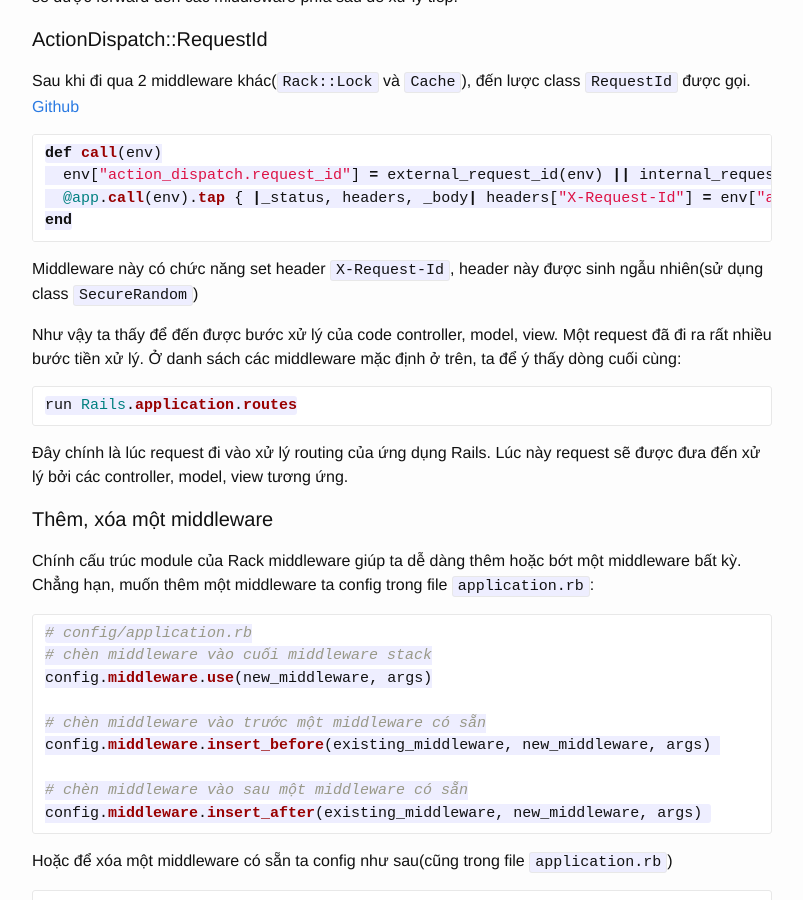
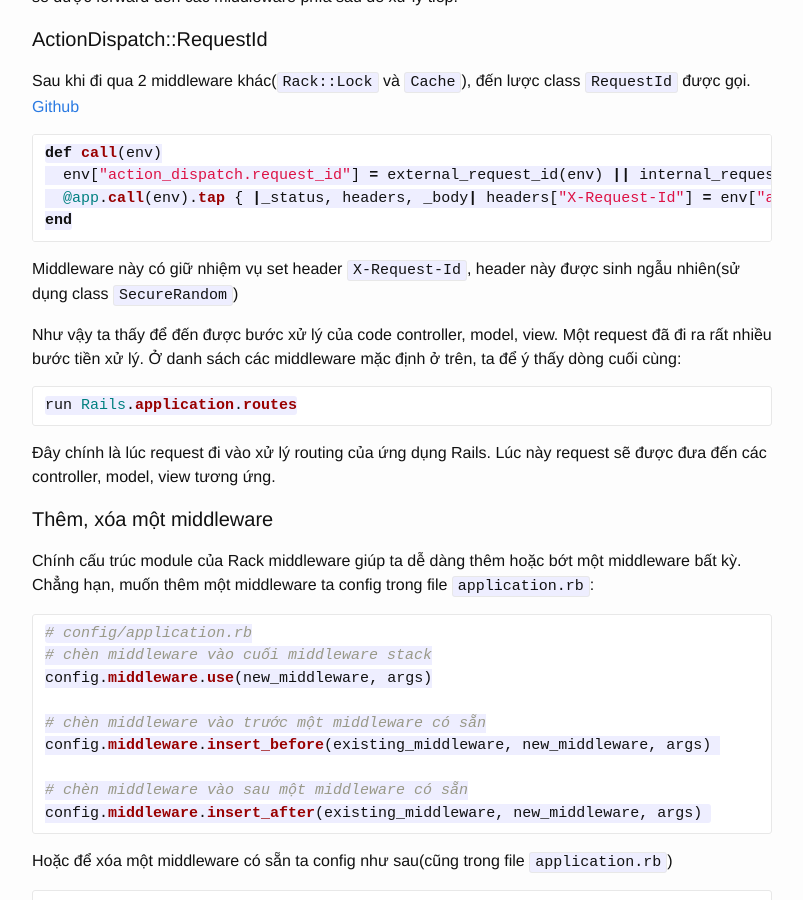
Before and after one commit to zinh/zinh.github.io, a Jekyll site: the page built from _posts/2014-11-07-rack-va-rails.markdown, in a window 1280 px wide and 900 px high, scrolled down 2249 px. Shown: the whole window, without its empty margins (238-1041 px from the left). Built offline with Jekyll 4.4.1, drawn with Linux system fonts in a browser that asks for light colours; some of the changed text lies outside the part shown.

Commit message:
Update 2014-11-07-rack-va-rails.markdown

````diff
--- a/_posts/2014-11-07-rack-va-rails.markdown
+++ b/_posts/2014-11-07-rack-va-rails.markdown
@@ -45,7 +45,7 @@
 
 Trước tiên một request sẽ qua middleware `Rack::Sendfile`. Thực chất đây là một middleware được cung cấp sẵn trong thư viện Rack. Để biết được middleware này giữ nhiệm vụ gì, ta tham khảo source của Rack tại [Github]( https://github.com/rack/rack/blob/master/lib/rack/sendfile.rb)
 
-Code của class `Sendfile` khá ngắn nên không quá khó hiểu. Như trong bài viết trước, một ứng dụng rack middleware sẽ implement một hàm `call`. Hàm này nhận vào biến env và trả về mảng `[status, headers, body]`. Trước tiên hàm `call` của `Sendfile` sẽ gọi:
+Code của class `Sendfile` khá ngắn nên không quá khó hiểu. Như trong bài viết trước, một ứng dụng rack middleware sẽ implement một hàm `call`. Hàm này nhận vào biến `env` và trả về mảng `[status, headers, body]`. Trước tiên hàm `call` của `Sendfile` sẽ gọi:
 
 ```ruby
 def call(env)
@@ -102,7 +102,7 @@
 end
 ```
 
-Middleware này có chức năng set header `X-Request-Id`, header này được sinh ngẫu nhiên(sử dụng class `SecureRandom`)
+Middleware này có giữ nhiệm vụ set header `X-Request-Id`, header này được sinh ngẫu nhiên(sử dụng class `SecureRandom`)
 
 Như vậy ta thấy để đến được bước xử lý của code controller, model, view. Một request đã đi ra rất nhiều bước tiền xử lý. Ở danh sách các middleware mặc định ở trên, ta để ý thấy dòng cuối cùng:
 
@@ -110,7 +110,7 @@
 run Rails.application.routes
 ```
 
-Đây chính là lúc request đi vào xử lý routing của ứng dụng Rails. Lúc này request sẽ được đưa đến xử lý bởi các controller, model, view tương ứng.
+Đây chính là lúc request đi vào xử lý routing của ứng dụng Rails. Lúc này request sẽ được đưa đến các controller, model, view tương ứng.
 
 #### Thêm, xóa một middleware
 
````
